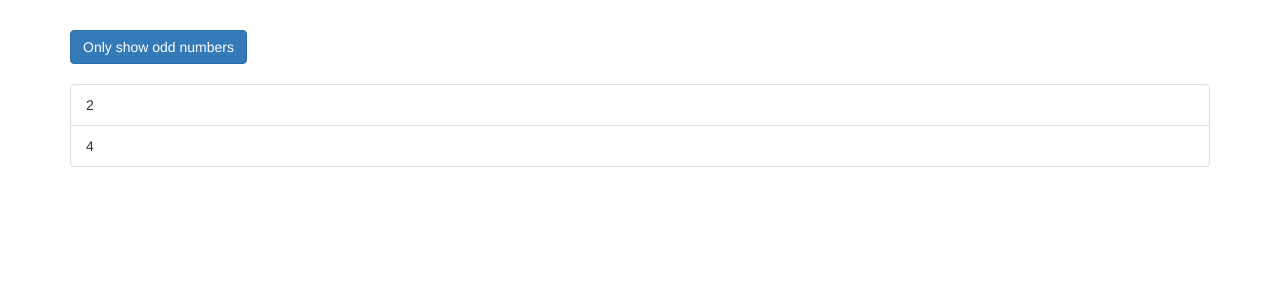
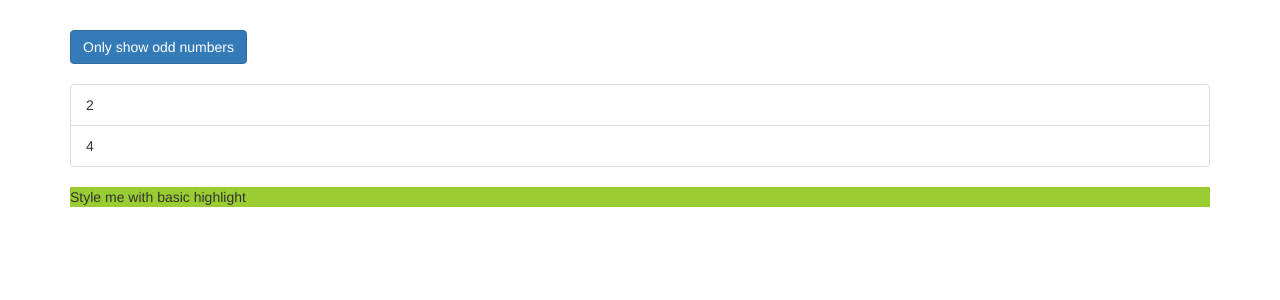
Before and after one commit to dirkgietelink/udemy-ang8-directives-start, an Angular app: page / in a window 1280 px wide. Shown: the top 300 px of the page. Built offline with nearby package versions, Linux system fonts and the light colour scheme.

Commit message:
vid 93: First Directive BasicHighlight, which has attribute selector with selector=[...],and ngOnInit() doing the magic.

```diff
--- a/src/app/app.component.html
+++ b/src/app/app.component.html
@@ -24,10 +24,9 @@
             {{ even }}
           </li>
         </div>
+
       </ul>
-      <ng-template [ngIf]="onlyOdd">
-        <p>Only odd</p>
-      </ng-template>
+      <p appBasicHighlight>Style me with basic highlight</p>
     </div>
   </div>
 </div>
--- a/src/app/app.module.ts
+++ b/src/app/app.module.ts
@@ -3,10 +3,12 @@
 import { FormsModule } from '@angular/forms';
 
 import { AppComponent } from './app.component';
+import { BasicHighlightDirective } from './basic-higlight/basic-higlight.directive';
 
 @NgModule({
   declarations: [
-    AppComponent
+    AppComponent,
+    BasicHighlightDirective
   ],
   imports: [
     BrowserModule,
--- /dev/null
+++ b/src/app/basic-higlight/basic-higlight.directive.ts
@@ -0,0 +1,15 @@
+import {Directive, ElementRef, OnInit} from '@angular/core';
+
+@Directive({
+  selector: '[appBasicHighlight]'
+})
+export class BasicHighlightDirective implements OnInit {
+  constructor(private elementRef: ElementRef) {
+  }
+
+  ngOnInit(): void {
+    this.elementRef.nativeElement.style.backgroundColor = 'YellowGreen';
+  }
+
+
+}
```
